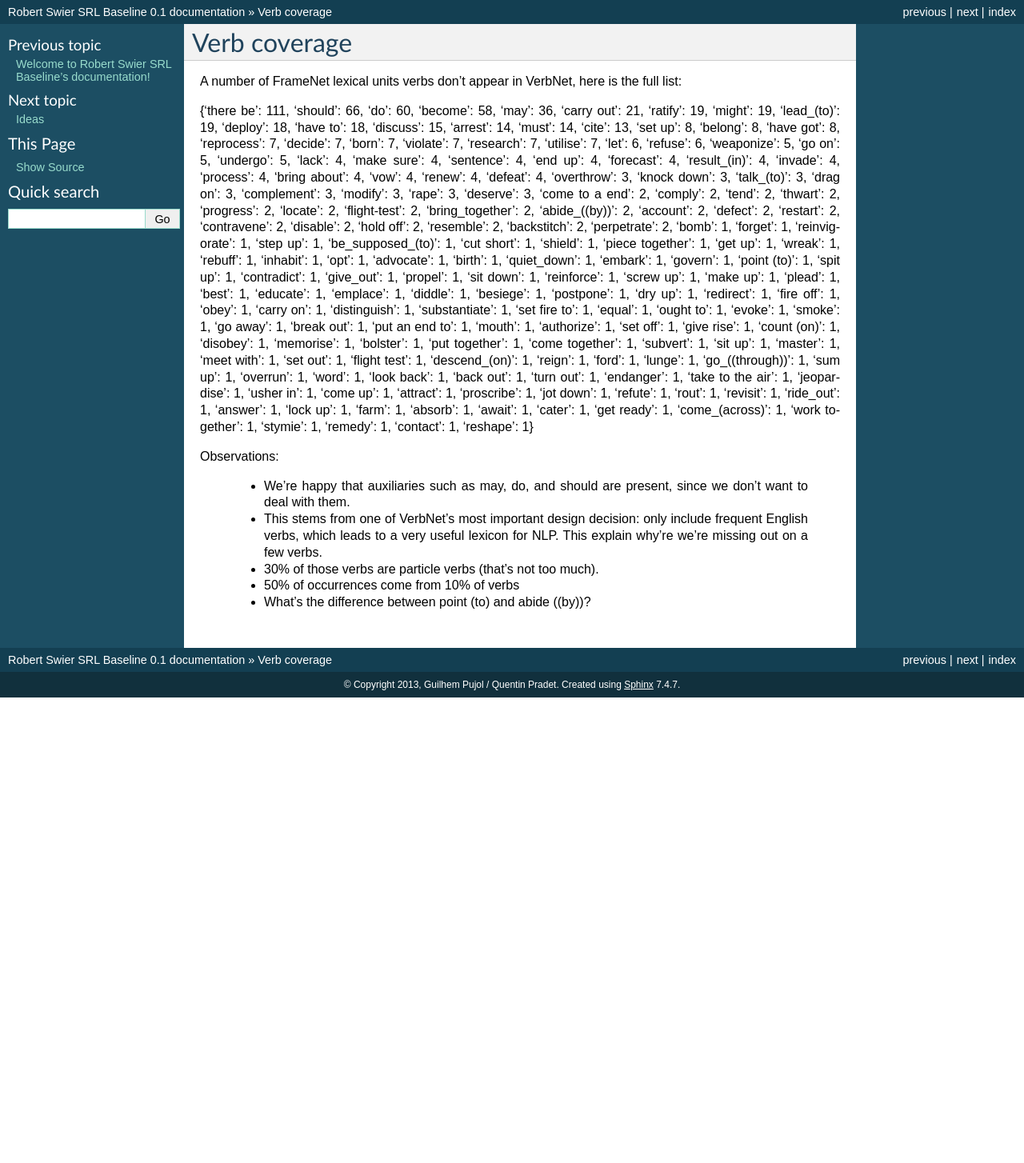
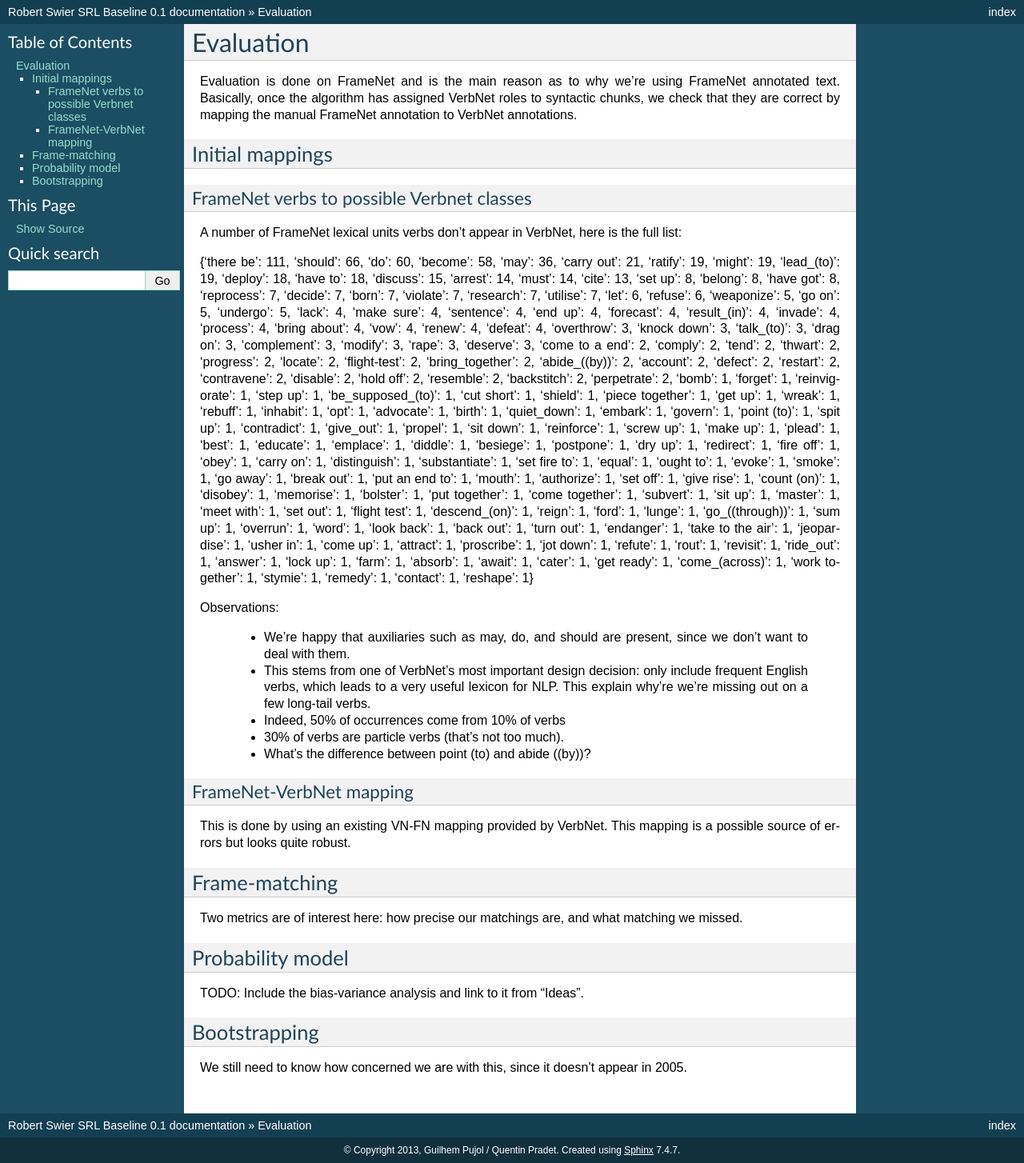
Before and after one commit to aymara/knowledgesrl, a Sphinx documentation site: the page built from doc/evaluation.rst, in a window 1280 px wide. Shown: the whole page at 80% size. Built offline with Sphinx 7.4.7, drawn with Linux system fonts in a browser that asks for light colours; pages that are not in the unit, such as notebooks, are missing from menus; before the commit the page ends 900 px from its top, so only the background shows below that.

Commit message:
More general evaluation file which also records verb coverage.
git-svn-id: svn+ssh://tangerine/mnt/bay/subversion/worksvnroot/trunk/SemanticRoleLabeling/BaselineSRLRobert@18393 7fff26f0-e11d-0410-b8d0-f4b6ff9b0dc5

```diff
--- a/doc/verbcoverage.rst
+++ b/doc/evaluation.rst
@@ -1,5 +1,16 @@
-Verb coverage
-=============
+Evaluation
+==========
+
+Evaluation is done on FrameNet and is the main reason as to why we're using
+FrameNet annotated text. Basically, once the algorithm has assigned VerbNet
+roles to syntactic chunks, we check that they are correct by mapping the manual
+FrameNet annotation to VerbNet annotations.
+
+Initial mappings
+----------------
+
+FrameNet verbs to possible Verbnet classes
+^^^^^^^^^^^^^^^^^^^^^^^^^^^^^^^^^^^^^^^^^^
 
 A number of FrameNet lexical units verbs don't appear in VerbNet, here is the
 full list:
@@ -44,7 +55,29 @@ Observations:
    we don't want to deal with them.
  * This stems from one of VerbNet's most important design decision: only
    include frequent English verbs, which leads to a very useful lexicon for
-   NLP. This explain why're we're missing out on a few verbs.
- * 30% of those verbs are particle verbs (that's not too much).
- * 50% of occurrences come from 10% of verbs
+   NLP. This explain why're we're missing out on a few long-tail verbs.
+ * Indeed, 50% of occurrences come from 10% of verbs
+ * 30% of verbs are particle verbs (that's not too much).
  * What's the difference between point (to) and abide ((by))?
+
+FrameNet-VerbNet mapping
+^^^^^^^^^^^^^^^^^^^^^^^^
+
+This is done by using an existing VN-FN mapping provided by VerbNet. This
+mapping is a possible source of errors but looks quite robust.
+
+Frame-matching
+--------------
+
+Two metrics are of interest here: how precise our matchings are, and what
+matching we missed.
+
+Probability model
+-----------------
+
+TODO: Include the bias-variance analysis and link to it from "Ideas".
+
+Bootstrapping
+-------------
+
+We still need to know how concerned we are with this, since it doesn't appear in 2005.
```
